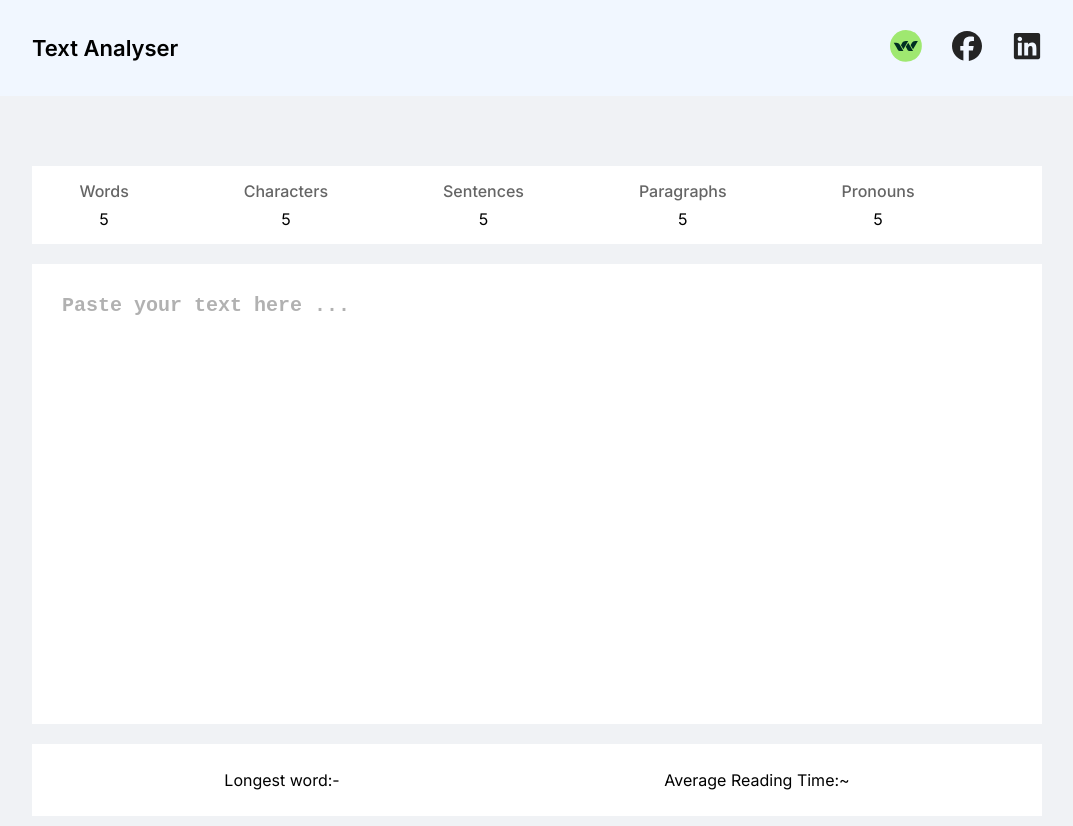
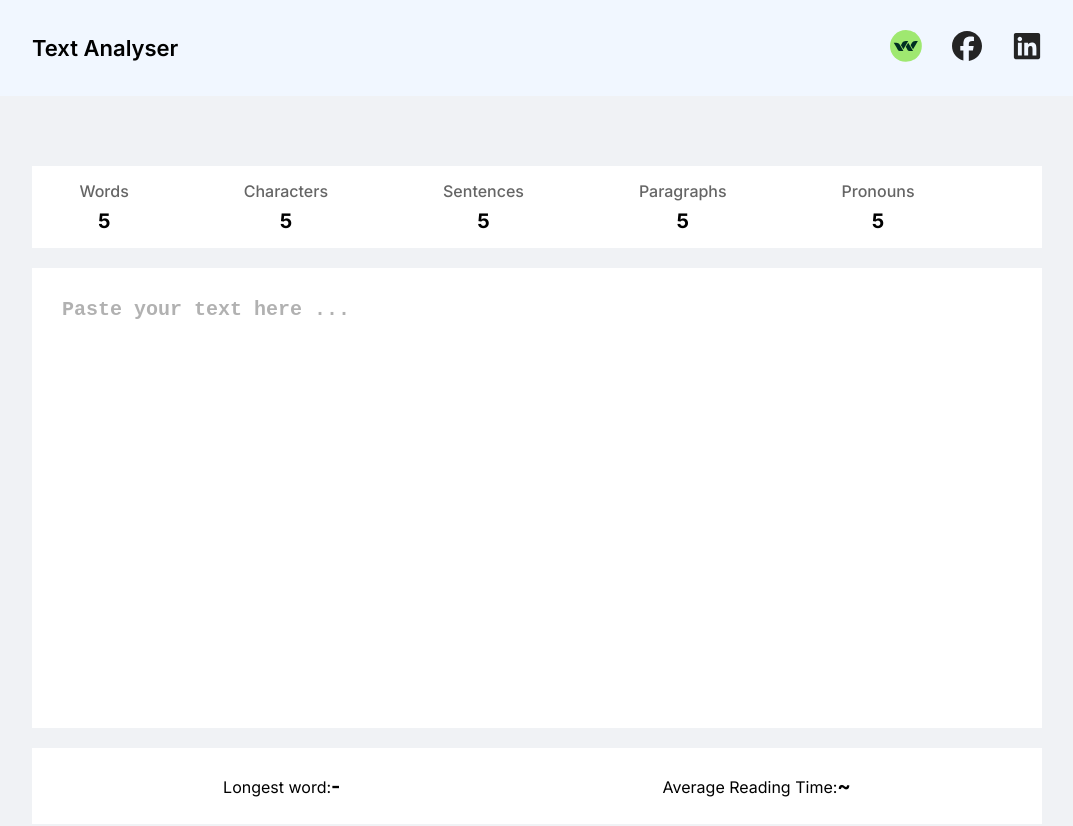
Before and after one commit to mahfuzurrahmanmayon/React-Projects, a React (Create React App) app in the folder Project/text-analyzer/: page / in a window 1280 px wide. Shown: the top 826 px of the page, without its empty margins (103-1176 px from the left). Built offline with nearby package versions, Linux system fonts and the light colour scheme.

Commit message:
span box value css

```diff
--- a/Project/text-analyzer/src/components/Analyzer.css
+++ b/Project/text-analyzer/src/components/Analyzer.css
@@ -75,13 +75,10 @@ a {
   font-weight: 500;
   opacity: 0.6;
 }
-.result-bar .result-box .box-value {
-  color: #000;
-  font-size: 20px;
-  font-weight: 700;
-  margin-top: 10px;
-  font-family: "Inter", sans-serif;
-  text-align: center;
+
+span.box\=value {
+    font-size: 20px;
+    font-weight: 700;
 }
 .text-area {
   background-color: #fff;
@@ -138,3 +135,7 @@ a {
   color: #242424;
   line-height: 0px;
 }
+span.box-value {
+    font-size: 20px;
+    font-weight: 700;
+}
```
